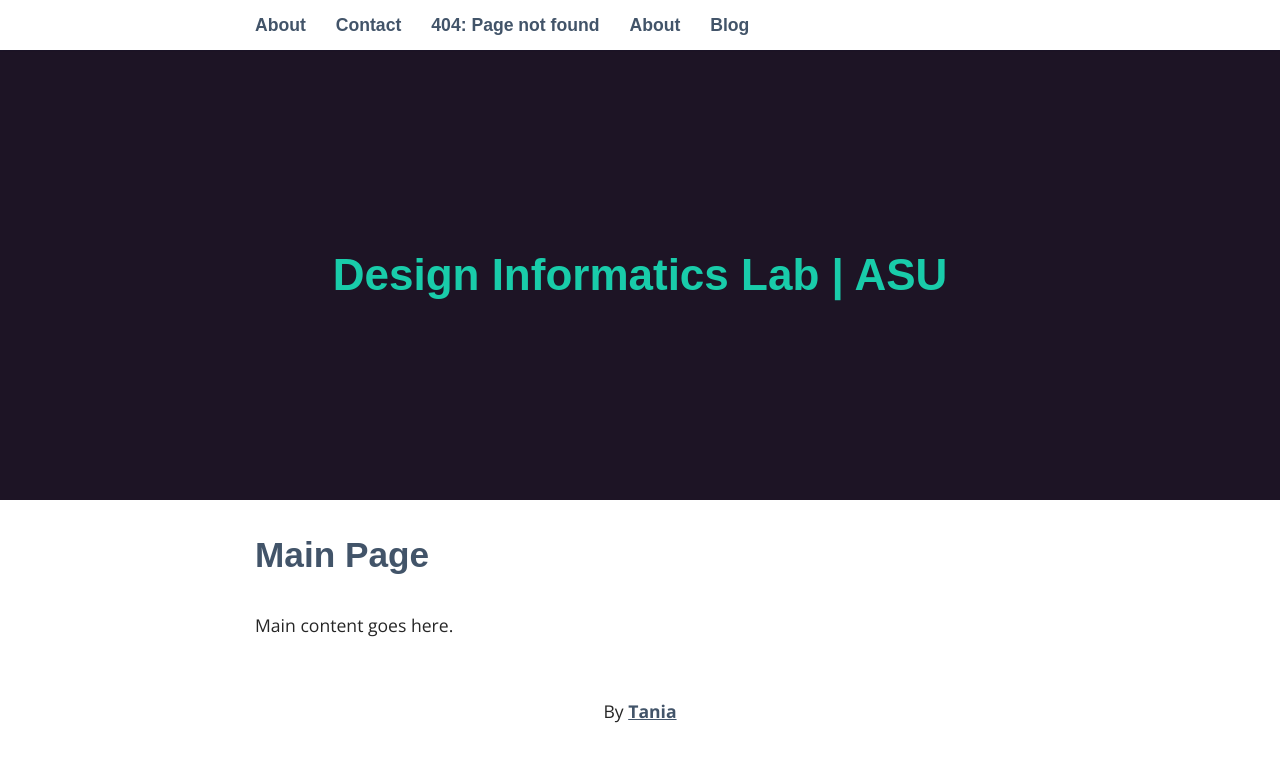
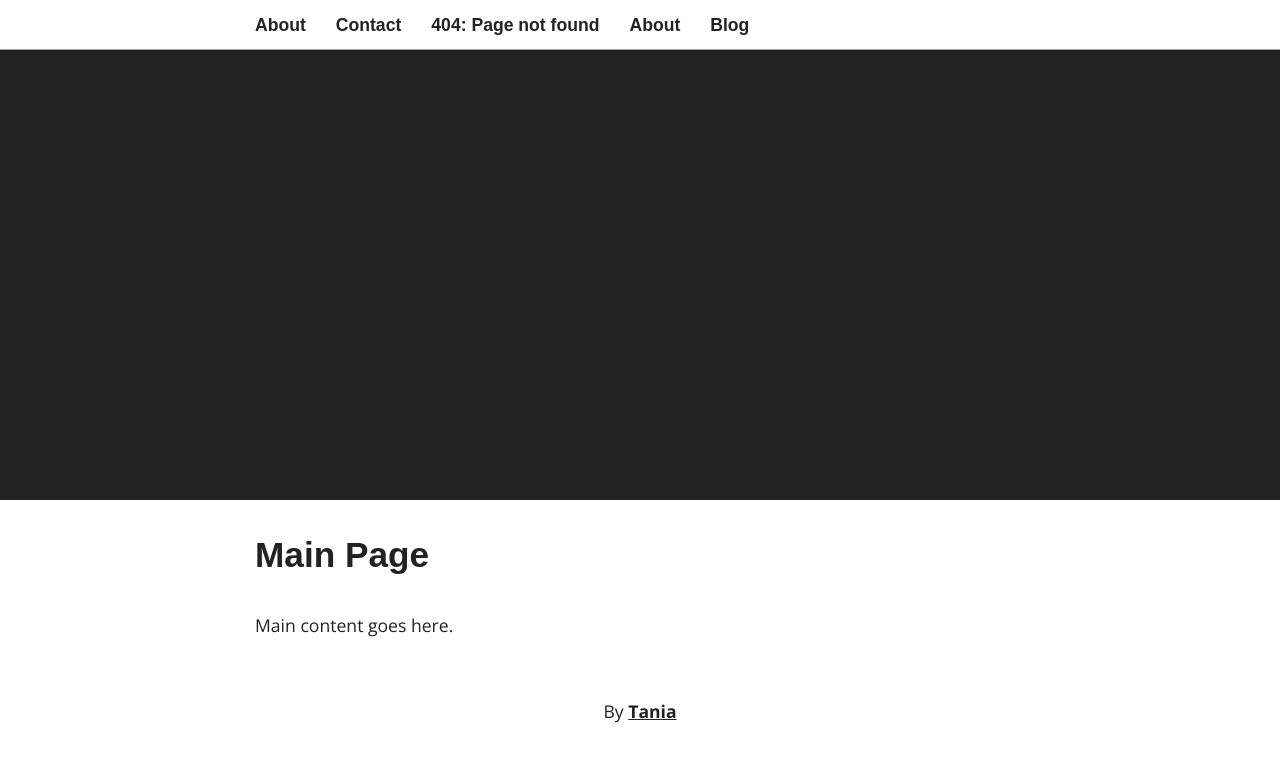
Before and after one commit to DesignInformaticsLab/DesignInformaticsLab.github.io, a Jekyll site: the page built from index.html, in a window 1280 px wide. Shown: the top 762 px of the page. Built offline with Jekyll 4.4.1, drawn with Linux system fonts in a browser that asks for light colours; some web fonts are replaced.

Commit message:
Updated _base.scss

```diff
--- a/_sass/_base.scss
+++ b/_sass/_base.scss
@@ -1,13 +1,13 @@
 $content-width: 800px;
-$main: #19CCAA;
+$main: #222222;
 $font-style: 'Open Sans', sans-serif;
-$font-color: #262626;
-$link-color: #425469;
+$font-color: #222222;
+$link-color: #222222;
 $link-hover-color: $main;
 $heading-font: 'Muli', sans-serif;
-$heading-font-color: #425469;
-$light: #E7EDF4;
-$header:  #1D1425;
+$heading-font-color: #222222;
+$light: #555555;
+$header:  #222222;
 
 *,
 *::before,
```
